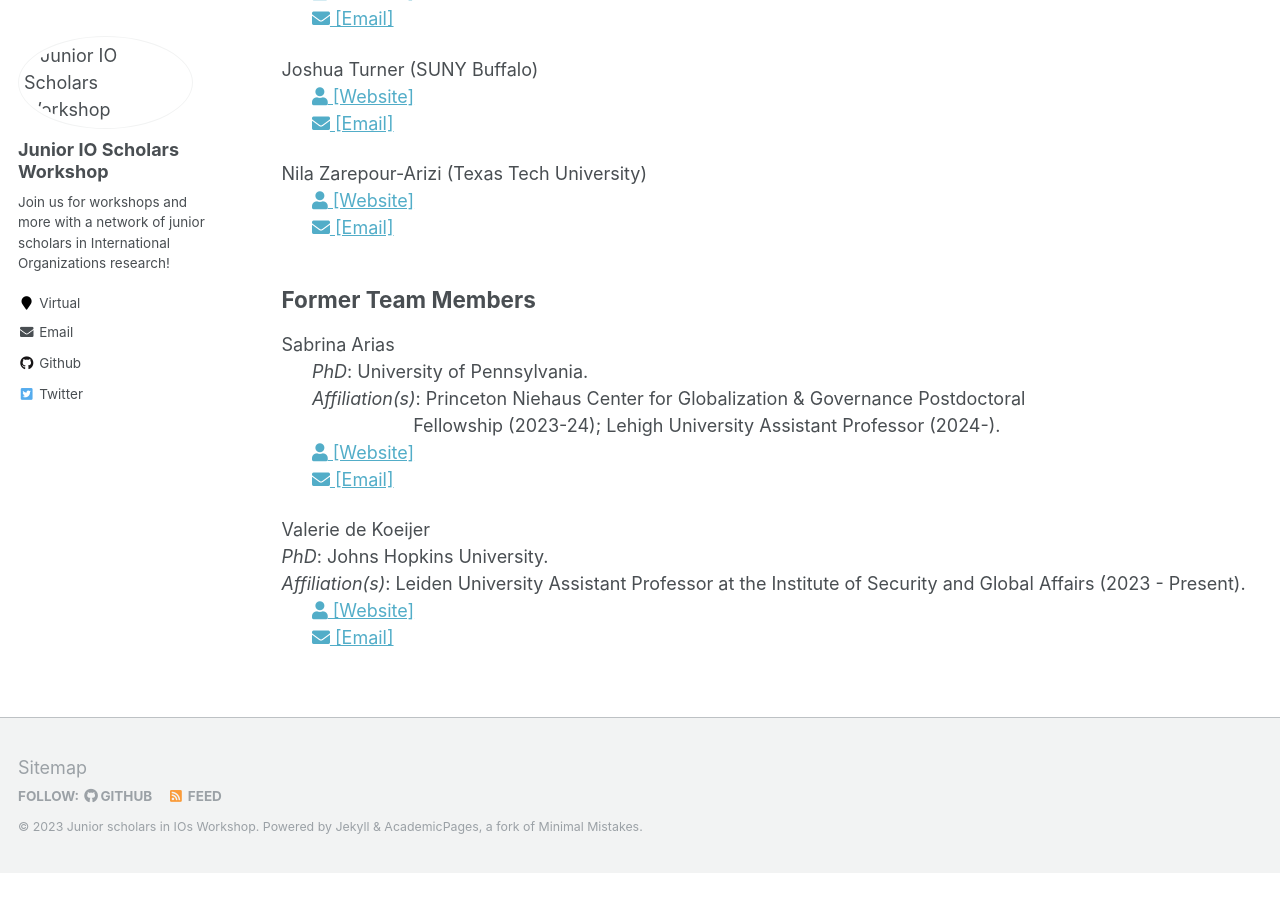
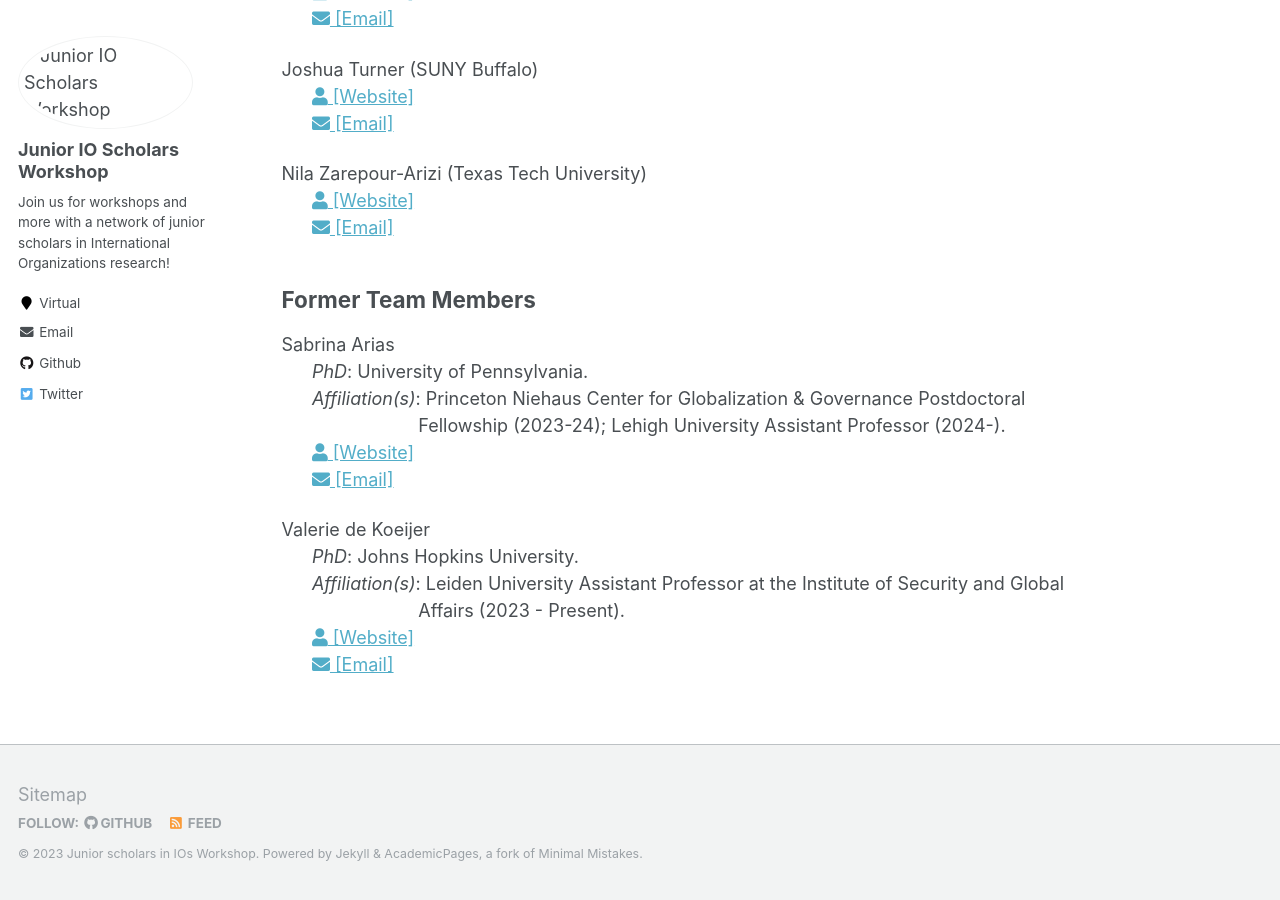
Before and after one commit to IO-workshop/IO-workshop.github.io, a Jekyll site: the page built from _pages/team.md, in a window 1280 px wide and 900 px high, scrolled down 544 px. Built offline with Jekyll 4.4.1, drawn with Linux system fonts in a browser that asks for light colours; before the commit the page ends 1417 px from its top, so only the background shows below that.

```diff
--- a/_pages/team.md
+++ b/_pages/team.md
@@ -33,12 +33,12 @@ Nila Zarepour-Arizi (Texas Tech University)
 
 Sabrina Arias <br>
 &nbsp;&nbsp;&nbsp;&nbsp;&nbsp;&nbsp;*PhD*: University of Pennsylvania.<br>
-&nbsp;&nbsp;&nbsp;&nbsp;&nbsp;&nbsp;*Affiliation(s)*: Princeton Niehaus Center for Globalization & Governance Postdoctoral <br> &nbsp;&nbsp;&nbsp;&nbsp;&nbsp;&nbsp;&nbsp;&nbsp;&nbsp;&nbsp;&nbsp;&nbsp;&nbsp;&nbsp;&nbsp;&nbsp;&nbsp;&nbsp;&nbsp;&nbsp;&nbsp;&nbsp;&nbsp;&nbsp;&nbsp;&nbsp;Fellowship (2023-24); Lehigh University Assistant Professor (2024-).
+&nbsp;&nbsp;&nbsp;&nbsp;&nbsp;&nbsp;*Affiliation(s)*: Princeton Niehaus Center for Globalization & Governance Postdoctoral <br> &nbsp;&nbsp;&nbsp;&nbsp;&nbsp;&nbsp;&nbsp;&nbsp;&nbsp;&nbsp;&nbsp;&nbsp;&nbsp;&nbsp;&nbsp;&nbsp;&nbsp;&nbsp;&nbsp;&nbsp;&nbsp;&nbsp;&nbsp;&nbsp;&nbsp;&nbsp;&nbsp;Fellowship (2023-24); Lehigh University Assistant Professor (2024-).
 <br>&nbsp;&nbsp;&nbsp;&nbsp;&nbsp;&nbsp;<span style="padding-right:5%"><a href='{{ "https://www.sabrinabarias.com/"}}'><i class='fas fa-user'></i> [Website]</a></span>
 <br>&nbsp;&nbsp;&nbsp;&nbsp;&nbsp;&nbsp;<span style="padding-right:5%"><a href='{{ "mailto:sbarias20@gmail.com"}}'><i class='fas fa-envelope'></i> [Email]</a></span>
 
 Valerie de Koeijer <br>
-*PhD*: Johns Hopkins University.<br>
-*Affiliation(s)*: Leiden University Assistant Professor at the Institute of Security and Global Affairs (2023 - Present).
+&nbsp;&nbsp;&nbsp;&nbsp;&nbsp;&nbsp;*PhD*: Johns Hopkins University.<br>
+&nbsp;&nbsp;&nbsp;&nbsp;&nbsp;&nbsp;*Affiliation(s)*: Leiden University Assistant Professor at the Institute of Security and Global <br>&nbsp;&nbsp;&nbsp;&nbsp;&nbsp;&nbsp;&nbsp;&nbsp;&nbsp;&nbsp;&nbsp;&nbsp;&nbsp;&nbsp;&nbsp;&nbsp;&nbsp;&nbsp;&nbsp;&nbsp;&nbsp;&nbsp;&nbsp;&nbsp;&nbsp;&nbsp;&nbsp;Affairs (2023 - Present).
 <br>&nbsp;&nbsp;&nbsp;&nbsp;&nbsp;&nbsp;<span style="padding-right:5%"><a href='{{ "https://www.universiteitleiden.nl/en/staffmembers/valerie-de-koeijer"}}'><i class='fas fa-user'></i> [Website]</a></span>
 <br>&nbsp;&nbsp;&nbsp;&nbsp;&nbsp;&nbsp;<span style="padding-right:5%"><a href='{{ "mailto:vdekoei1@jhu.edu"}}'><i class='fas fa-envelope'></i> [Email]</a></span>
```
